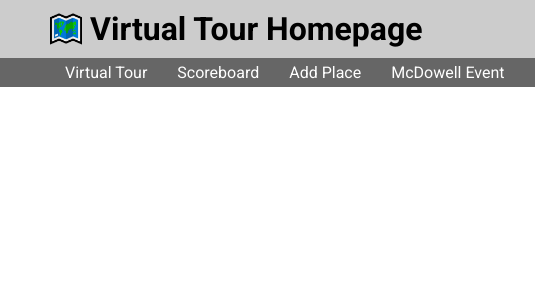
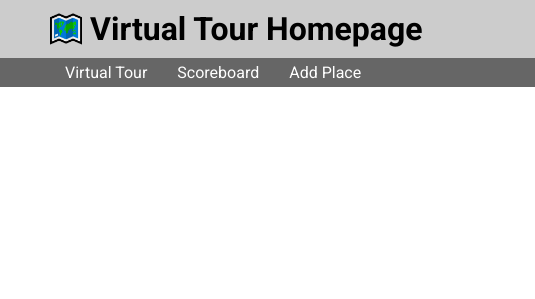
Before and after one commit to LEONG98/VirtualTour, a plain HTML site: page index.html in a window 1280 px wide. Shown: the top 299 px of the page, 0-535 px from the left. Drawn offline with Linux system fonts and the light colour scheme.

Commit message:
Update index.html

```diff
--- a/index.html
+++ b/index.html
@@ -40,7 +40,6 @@
         <a href="game.html">Virtual Tour</a>
         <a href="scoreboard.html">Scoreboard</a>
         <a href="addPlace.html">Add Place</a>
-        <a href="http://oms.cornetresearch.com/events/discovery/registration/b3e3e393c77e35a4a3f3cbd1e429b5dc/mcdowells-event">McDowell Event</a>
     </nav>
 
     <main>
```
